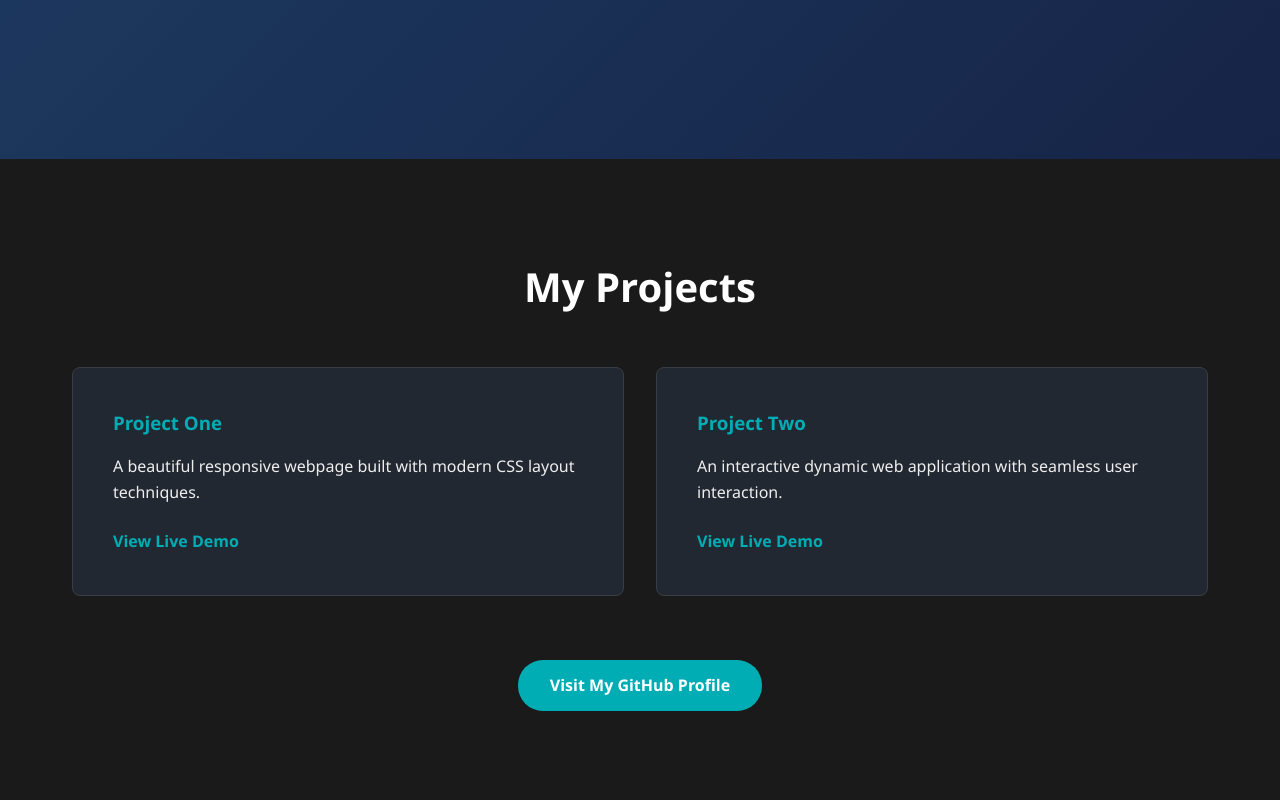
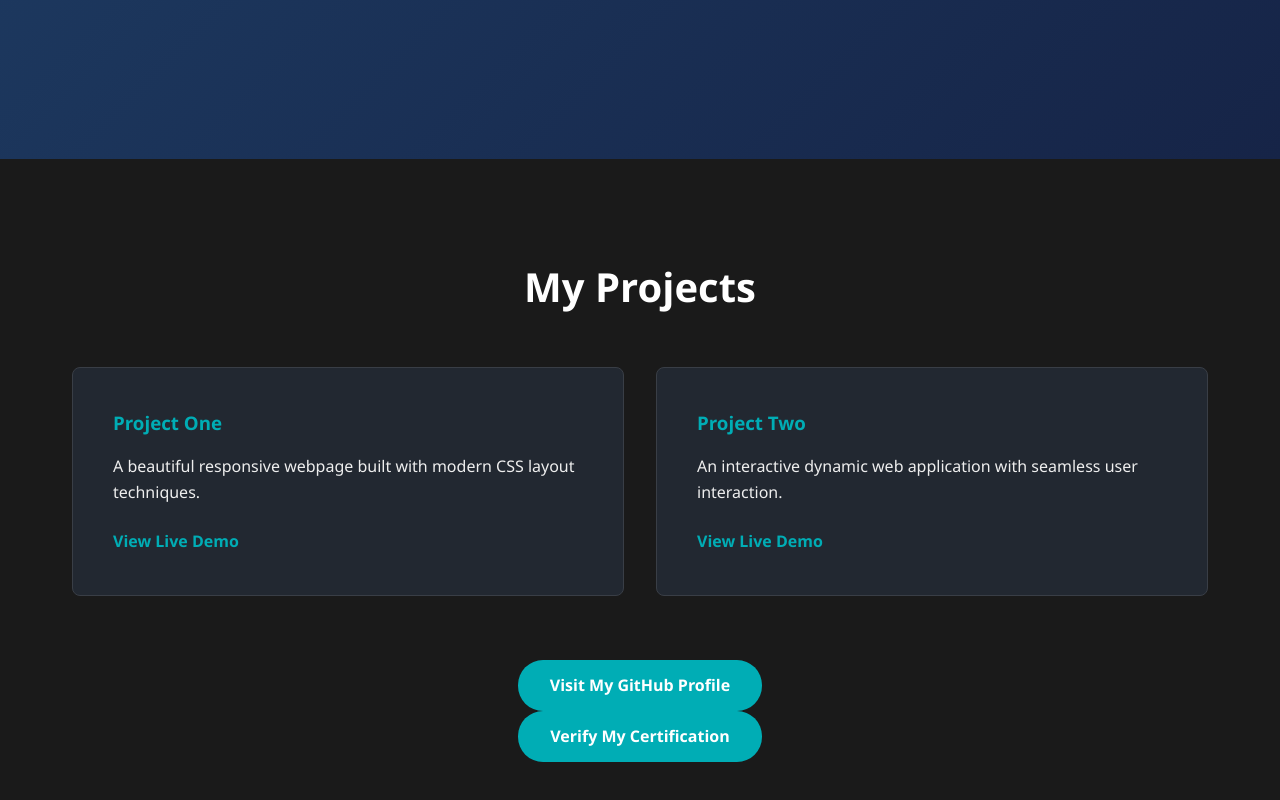
Before and after one commit to gamerterrible7-arch/Portfolio, a plain HTML site: page index.html in a window 1280 px wide. Shown: the part 641-1441 px from the top of the page. Drawn offline with Linux system fonts and the light colour scheme.

Commit message:
Add certification verification link to index.html
Added a link to verify certification in the profile container.

```diff
--- a/index.html
+++ b/index.html
@@ -40,6 +40,9 @@
             <div class="profile-container">
                 <a id="profile-link" href="https://github.com" target="_blank">Visit My GitHub Profile</a>
             </div>
+            <div class="profile-container">
+                <a id="profile-link" href="https://github.com" target="_blank">Verify My Certification</a>
+            </div>
         </section>
     </main>
 
```
